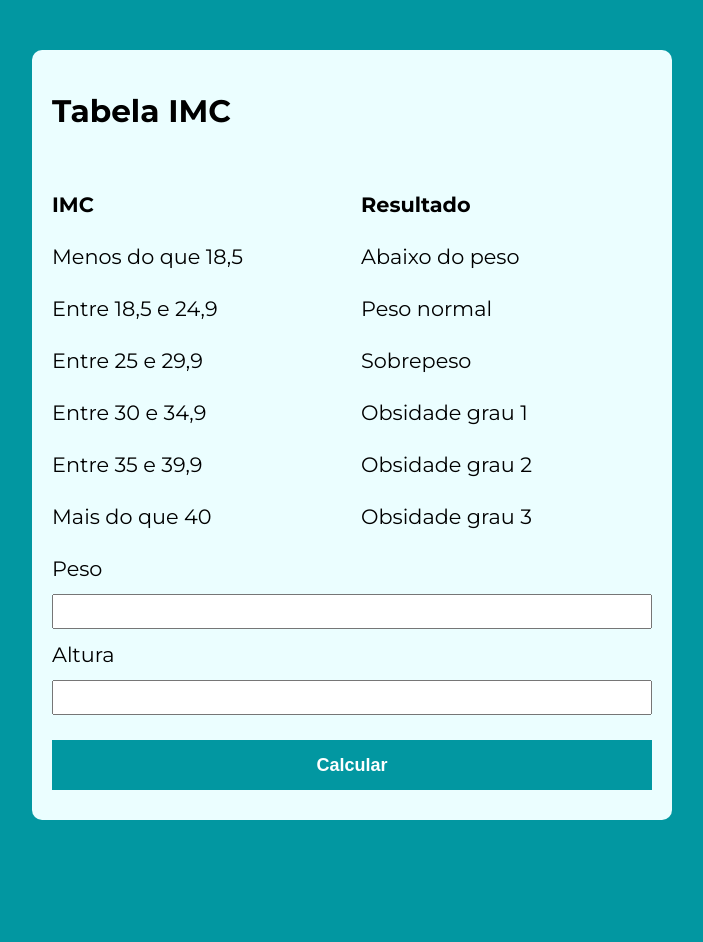
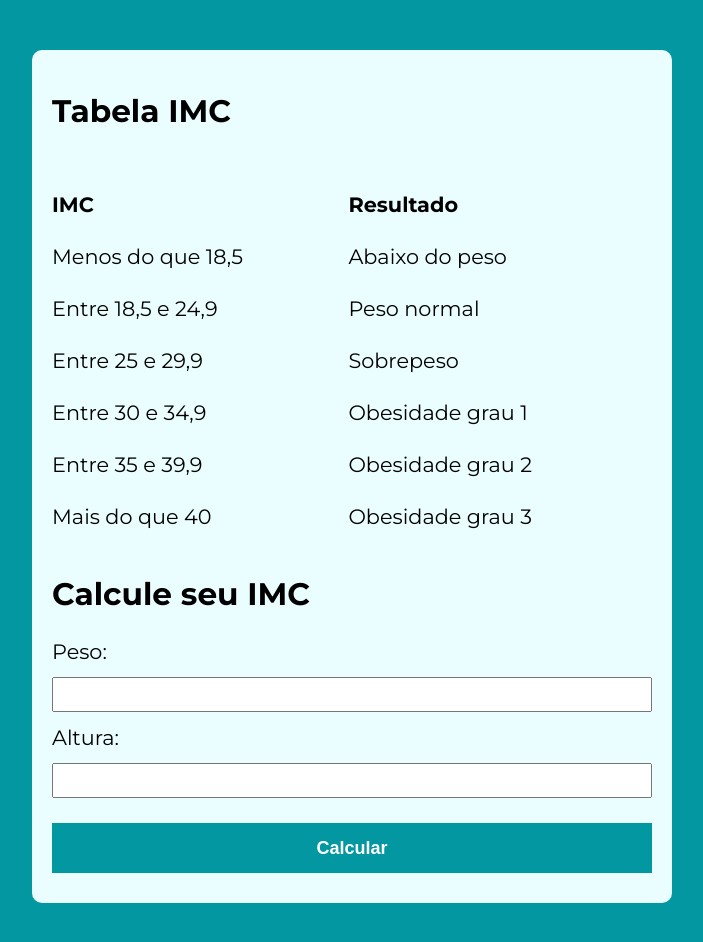
Before and after one commit to AlexyaF/JavaScript, a plain HTML site: page modelo/index.html in a window 1280 px wide. Shown: the whole page, without its empty margins (288-991 px from the left). Before the commit the page ends 870 px from the top, so only its background shows below. Drawn offline with Linux system fonts and the light colour scheme.

Commit message:
Correção layout e classes

```diff
--- a/modelo/index.html
+++ b/modelo/index.html
@@ -26,24 +26,25 @@
                 <p>Abaixo do peso</p>
                 <p>Peso normal</p>
                 <p>Sobrepeso</p>
-                <p>Obsidade grau 1</p>
-                <p>Obsidade grau 2</p>
-                <p>Obsidade grau 3</p>
+                <p>Obesidade grau 1</p>
+                <p>Obesidade grau 2</p>
+                <p>Obesidade grau 3</p>
             </div>
         </section>
 
+        <h1>Calcule seu IMC</h1>
+        <form action="" method="get" class="form">
+            <label for="input-test-1">Peso:</label>
+            <input type="text" name="" id="input-peso">
 
-        <form action="">
-            <label for="input-test-1">Peso</label>
-            <input type="text" name="" id="input-test-1">
-
-            <label for="input-test-2">Altura</label>
-            <input type="text" name="" id="input-test-2">
+            <label for="input-test-2">Altura:</label>
+            <input type="text" name="" id="input-altura">
 
             <button>Calcular</button>
         </form>
-
+        <div class="resultado"></div>
     </section>
+    <script src="assets/js/script.js"></script>
 </body>
 
 </html>
```
